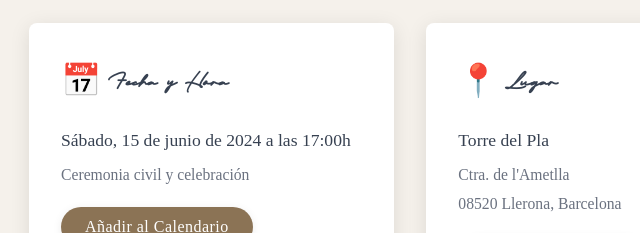
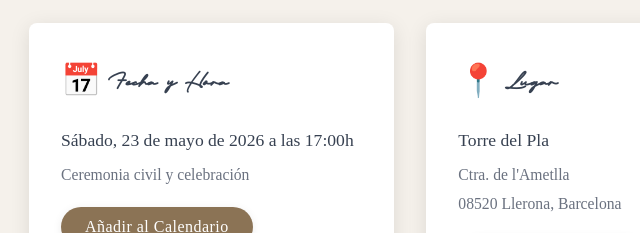
Before and after one commit to edgarperezblanco/edgar-dam-wedding, a plain HTML site: page index.html in a window 1280 px wide. Shown: the part 6540-6773 px from the top of the page, 31-671 px from the left. Drawn offline with nearby package versions, Linux system fonts and the light colour scheme; a web font is replaced by a local one.

Commit message:
fecha tarjeta

```diff
--- a/index.html
+++ b/index.html
@@ -176,7 +176,7 @@
                         <span class="detail-icon">📅</span>
                         <h3>Fecha y Hora</h3>
                     </div>
-                    <div class="detail-main">Sábado, 15 de junio de 2024 a las 17:00h</div>
+                    <div class="detail-main">Sábado, 23 de mayo de 2026 a las 17:00h</div>
                     <div class="detail-sub">Ceremonia civil y celebración</div>
                     <button class="detail-button" onclick="addToCalendar()">Añadir al Calendario</button>
                 </div>
```
